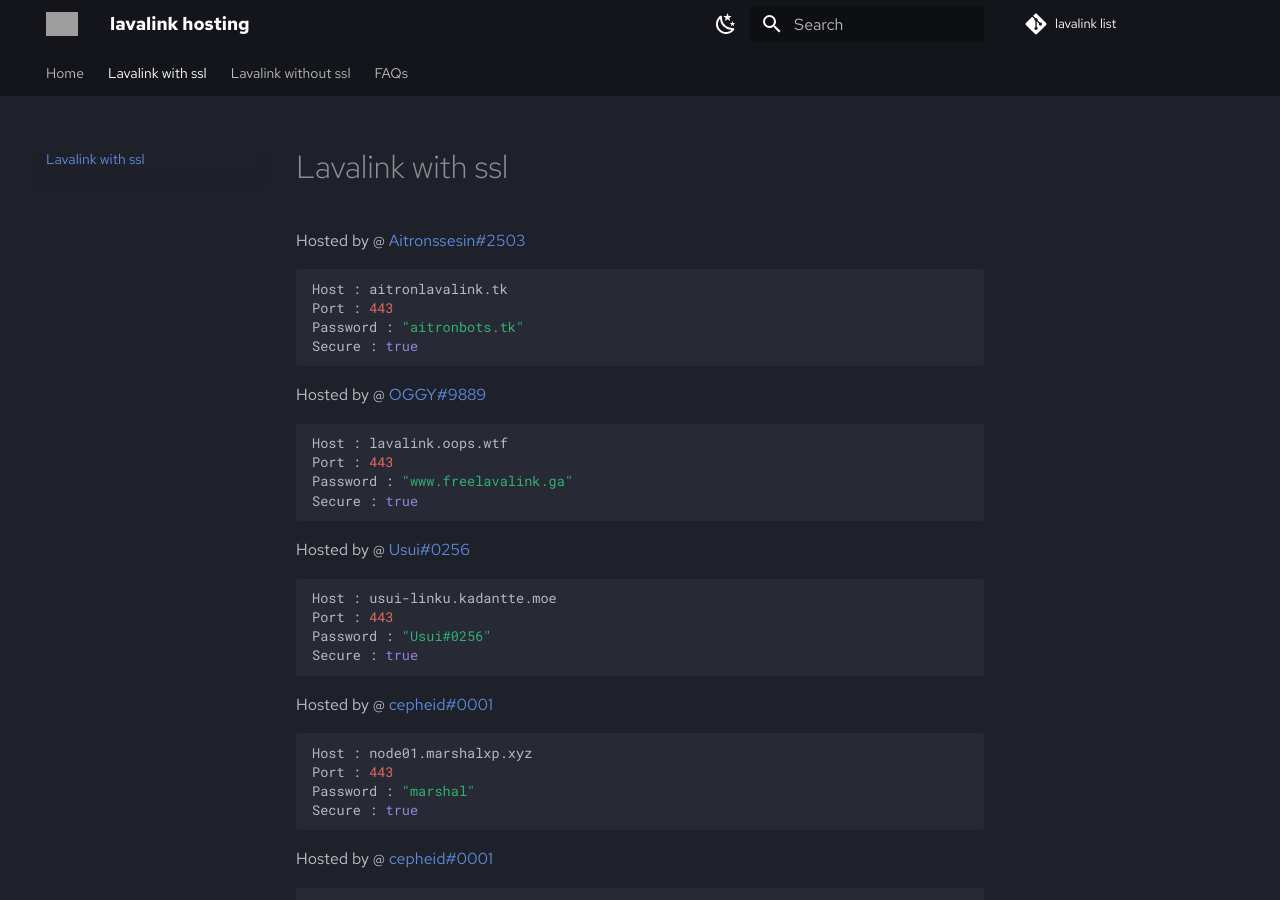
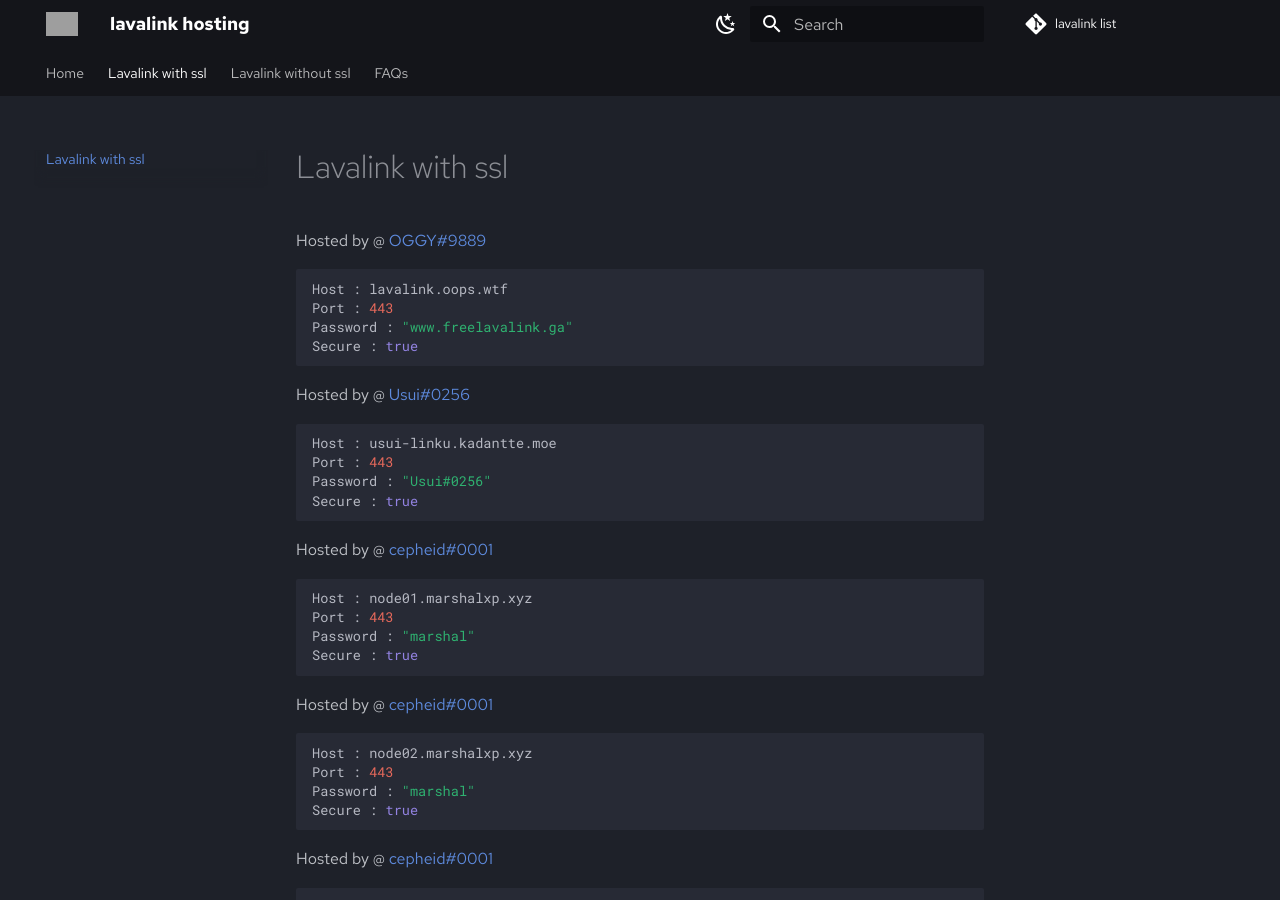
Before and after one commit to DarrenOfficial/lavalink-list, an MkDocs documentation site: the page built from docs/SSL/lavalink-with-ssl.md, in a window 1280 px wide and 900 px high. Built offline with MkDocs 1.6.1 and Material for MkDocs 9.7.7, drawn with Linux system fonts in a browser that asks for light colours; comment, search, counter and statistics services are not loaded; grey boxes are pictures that could not be loaded.

Commit message:
Remove lavalink (#131)

````diff
--- a/docs/SSL/lavalink-with-ssl.md
+++ b/docs/SSL/lavalink-with-ssl.md
@@ -4,13 +4,6 @@ description: SSL Uses Secure WS connection, whilst No SSL uses standard WS. if y
 ---
 
 ---
-Hosted by @ [Aitronssesin#2503](https://aitronbots.tk)
-```bash
-Host : aitronlavalink.tk
-Port : 443
-Password : "aitronbots.tk"
-Secure : true
-```
 Hosted by @ [OGGY#9889](https://u.oggy.ga/fllssl)
 ```bash
 Host : lavalink.oops.wtf
````
